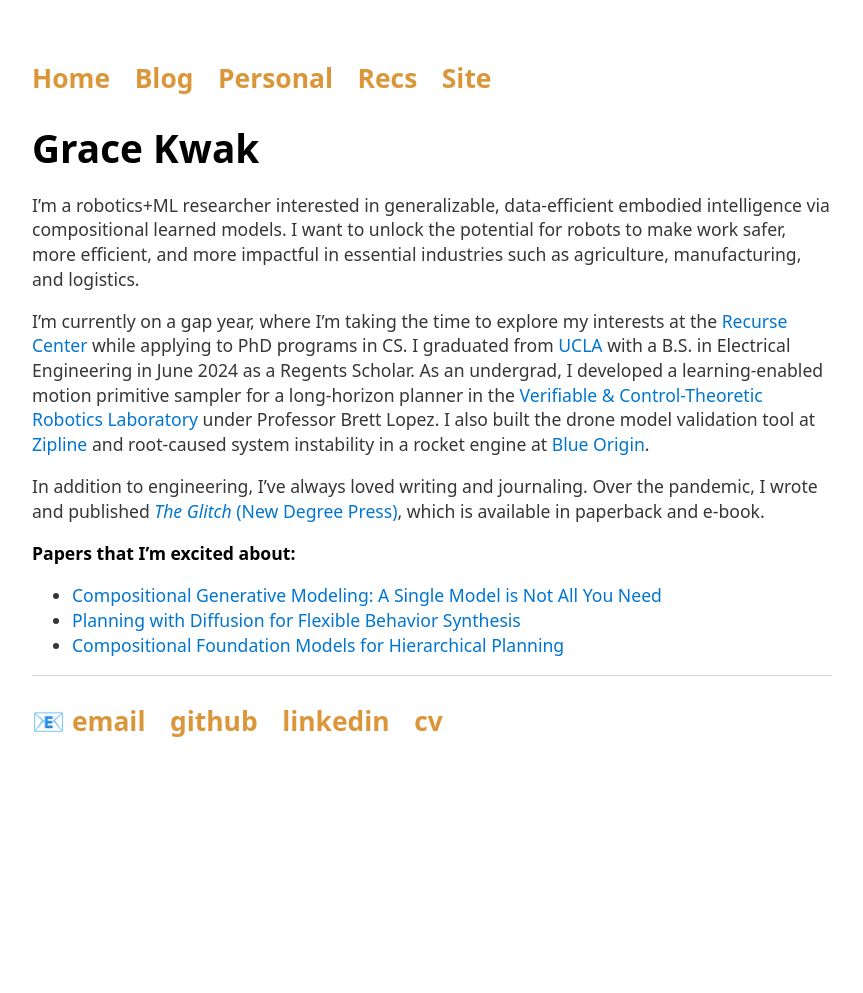
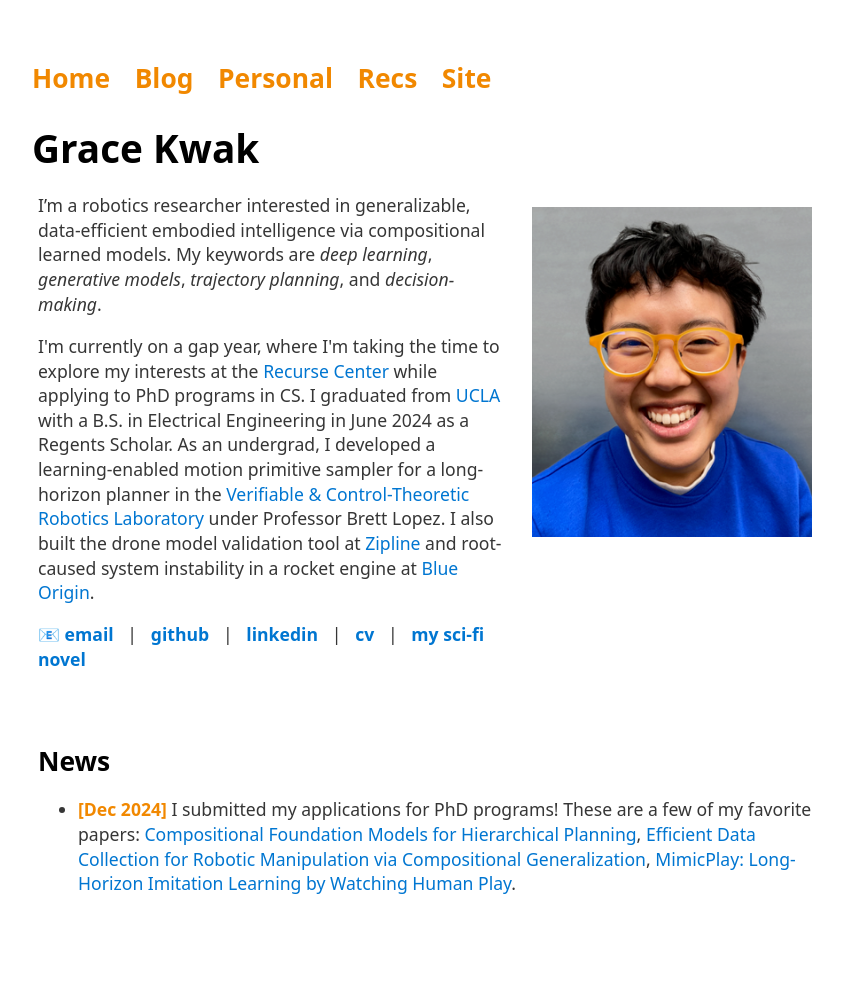
Before and after one commit to grkw/grkw.github.io, a Jekyll site: the page built from index.html, in a window 1280 px wide. Shown: the whole page, without its empty margins (208-1071 px from the left). Built offline with Jekyll 4.4.1, drawn with Linux system fonts in a browser that asks for light colours; before the commit the page ends 900 px from its top, so only the background shows below that.

Commit message:
Redesign for the academic look

```diff
--- a/_layouts/default.html
+++ b/_layouts/default.html
@@ -1,10 +1,13 @@
 <!DOCTYPE html>
 <html>
+
 <head>
 	<title>{{ page.title }}</title>
 	<link rel="stylesheet" type="text/css" href="/css/main.css">
 	<link href='http://gracekwak.me/feed.xml' rel='alternate' type='application/atom+xml'>
-			 <link rel="icon" href="/favicon.ico" type="image/x-icon"></head>
+	<link rel="icon" href="/favicon.ico" type="image/x-icon">
+</head>
+
 <body>
 	<nav>
 		<ul>
@@ -19,14 +22,6 @@
 
 		{{ content }}
 
-			<!li-- /.container -->
-			<footer>
-	    		<ul>
-	        		<li><a href="mailto:gracekwak@ucla.edu">email</a></li>
-	        		<li><a href="https://github.com/grkw">github</a></li>
-					<li><a href="https://www.linkedin.com/in/grace-j-kwak/">linkedin</a></li>
-					<li><a href="/assets/pdf/cv.pdf">cv</a></li>
-				</ul>
-			</footer>
 </body>
+
 </html>
--- a/css/main.css
+++ b/css/main.css
@@ -1,4 +1,4 @@
-@import 'https://cdn.jsdelivr.net/npm/water.css@2/out/water.css';
+@import "https://cdn.jsdelivr.net/npm/water.css@2/out/light.css";
 
 :root {
   line-height: 1.1;
@@ -10,34 +10,29 @@ body {
   width: 70%;
 }
 
-nav ul, footer ul {
+nav ul,
+footer ul {
   padding: 0px;
   list-style: none;
   font-weight: bold;
 }
 
-nav ul li, footer ul li {
+nav ul li,
+footer ul li {
   display: inline;
   margin-right: 20px;
   font-size: 1.5em;
-    color: #dc963a;
-}
-
-footer {
-    border-top: 1px solid #d5d5d5;
 }
 
 nav a {
-    color: #dc963a !important; /* Force the link color in the nav */
-}
-
-footer a {
-    color: #dc963a !important; /* Force the link color in the footer */
+  color: #f18800 !important;
+  /* Force the link color in the nav */
 }
 
 ul.posts {
-    margin: 20px auto 40px;
-    font-size: 1.5em;
+  margin: 0px auto 0px;
+  font-size: 1.4em;
+  padding: 0;
 }
 
 ul.posts li {
--- /dev/null
+++ b/index.html
@@ -0,0 +1,91 @@
+---
+layout: default
+title: Grace Kwak
+---
+
+<!doctype html>
+<html>
+
+<head>
+  <link rel="stylesheet" type="text/css" href="/css/main.css" />
+  <!-- <title>Grace Kwak</title> -->
+</head>
+
+<body>
+  <h1>Grace Kwak</h1>
+  <table style="width:100%;max-width:800px;border:0;border-spacing:0;border-collapse:separate;margin:auto;">
+    <tbody>
+      <tr style="padding:0;">
+        <td style="padding:0;">
+          <table style="width:100%;border:0;border-spacing:0;border-collapse:separate;margin:auto;">
+            <tbody>
+              <tr style="padding:0;text-align:left;">
+                <td style="vertical-align:middle;">
+                  <p style="margin-top:0;">
+                    I’m a robotics researcher interested in generalizable, data-efficient
+                    embodied intelligence via compositional learned models. My keywords are <i>deep learning</i>,
+                    <i>generative models</i>, <i>trajectory planning</i>, and <i>decision-making</i>.
+                  </p>
+                  <p>
+                    I'm currently on a gap year, where I'm taking the time to explore my
+                    interests at the
+                    <a href="https://www.recurse.com/">Recurse Center</a> while applying to
+                    PhD programs in CS. I graduated from
+                    <a href="https://ucla.edu/">UCLA</a> with a B.S. in Electrical Engineering
+                    in June 2024 as a Regents Scholar. As an undergrad, I developed a
+                    learning-enabled motion primitive sampler for a long-horizon planner in
+                    the
+                    <a href="https://vectr-ucla.github.io/">Verifiable & Control-Theoretic Robotics Laboratory</a>
+                    under Professor Brett Lopez. I also built the drone model validation tool
+                    at <a href="https://www.flyzipline.com/">Zipline</a> and root-caused
+                    system instability in a rocket engine at
+                    <a href="https://www.blueorigin.com/">Blue Origin</a>.
+                  </p>
+                  <p style="text-align:left;">
+                    <a href="mailto:gracekwak@ucla.edu"><b>email</b></a> &nbsp;&nbsp;|&nbsp;&nbsp;
+                    <a href="https://github.com/grkw"><b>github</b></a> &nbsp;&nbsp;|&nbsp;&nbsp;
+                    <a href="https://www.linkedin.com/in/grace-j-kwak/"><b>linkedin</b></a> &nbsp;&nbsp;|&nbsp;&nbsp;
+                    <a href="/assets/pdf/cv.pdf"><b>cv</b></a> &nbsp;&nbsp;|&nbsp;&nbsp;
+                    <a href="https://www.amazon.com/Glitch-Novel-Grace-Kwak/dp/1637306857?qid=&sr="><b>my sci-fi
+                        novel</b></a>
+                  </p>
+                </td>
+                <td style="padding:2.5%;width:40%;max-width:40%;">
+                  <a href="assets/img/Grace_Kwak_Headshot_11_24.png">
+                    <img style="width:100%;max-width:100%;" alt="profile photo"
+                      src="assets/img/Grace_Kwak_Headshot_11_24.png" class="hoverZoomLink">
+                  </a>
+                </td>
+              </tr>
+            </tbody>
+          </table>
+          <p></p>
+          <!-- news feed -->
+          <table style="width:100%;border:0;border-spacing:0;border-collapse:separate;margin:auto;">
+            <tbody>
+              <tr>
+                <td style="padding-bottom:20px;width:100%;vertical-align:middle;">
+                  <h2><b>News</b></h2>
+                  <ul class="fa-ul">
+                    <li>
+                      <p style="display:inline;color:#f18800;"><b>[Dec 2024]</b></p> I submitted my applications for PhD
+                      programs! These are a few of my favorite papers:
+                      <a href="https://arxiv.org/abs/2309.08587">Compositional Foundation Models for Hierarchical
+                        Planning</a>,
+                      <a href="https://arxiv.org/abs/2403.05110">Efficient Data Collection for Robotic Manipulation via
+                        Compositional Generalization</a>,
+                      <a href="https://arxiv.org/abs/2302.12422">MimicPlay: Long-Horizon Imitation Learning by Watching
+                        Human Play</a>.
+                    </li>
+                  </ul>
+                </td>
+              </tr>
+            </tbody>
+          </table>
+        </td>
+      </tr>
+    </tbody>
+  </table>
+</body>
+
+</html>
--- a/index.md
+++ /dev/null
@@ -1,18 +0,0 @@
----
-layout: default
-title: Grace Kwak
----
-
-# Grace Kwak
-
-I’m a robotics+ML researcher interested in generalizable, data-efficient embodied intelligence via compositional learned models. I want to unlock the potential for robots to make work safer, more efficient, and more impactful in essential industries such as agriculture, manufacturing, and logistics.
-
-I'm currently on a gap year, where I'm taking the time to explore my interests at the [Recurse Center](https://www.recurse.com/) while applying to PhD programs in CS. I graduated from [UCLA](https://ucla.edu/) with a B.S. in Electrical Engineering in June 2024 as a Regents Scholar. As an undergrad, I developed a learning-enabled motion primitive sampler for a long-horizon planner in the [Verifiable & Control-Theoretic Robotics Laboratory](https://vectr-ucla.github.io/) under Professor Brett Lopez. I also built the drone model validation tool at [Zipline](https://www.flyzipline.com/) and root-caused system instability in a rocket engine at [Blue Origin](https://www.blueorigin.com/).
-
-In addition to engineering, I've always loved writing and journaling. Over the pandemic, I wrote and published [_The Glitch_ (New Degree Press)](https://www.amazon.com/Glitch-Novel-Grace-Kwak/dp/1637306857?qid=&sr=), which is available in paperback and e-book.
-
-**Papers that I'm excited about:**
-
-- [Compositional Generative Modeling: A Single Model is Not All You Need](https://arxiv.org/pdf/2402.01103)
-- [Planning with Diffusion for Flexible Behavior Synthesis](https://arxiv.org/pdf/2205.09991)
-- [Compositional Foundation Models for Hierarchical Planning](https://arxiv.org/pdf/2309.08587)
--- a/pages/site.html
+++ b/pages/site.html
@@ -9,7 +9,6 @@ permalink: /site
 <h2>The making of</h2>
 <p>I followed this excellent guide <a href="https://jmcglone.com/guides/github-pages/">Creating and Hosting a Personal Site on GitHub</a> as a starting point for this site. The most significant difference is that I imported a classless CSS framework called <a href="https://github.com/kognise/water.css">Water.css</a>.</p>
 <p>Creating this site was one of my first projects at the <a href="https://www.recurse.com/">Recurse Center</a>.</p>
-<p>I got the orange color (#dc963a) from <a href="https://robosuite.ai/docs/overview.html">robosuite</a>.</p>
 <br>
 
 <h2>Badges<h2>
```
Also changed, not shown: pages/personal.md (+4 -0 lines), Gemfile.lock, assets/img/Grace_Kwak_Headshot_11_24.png (added). Lines whose indentation alone changed are shown as unchanged.
